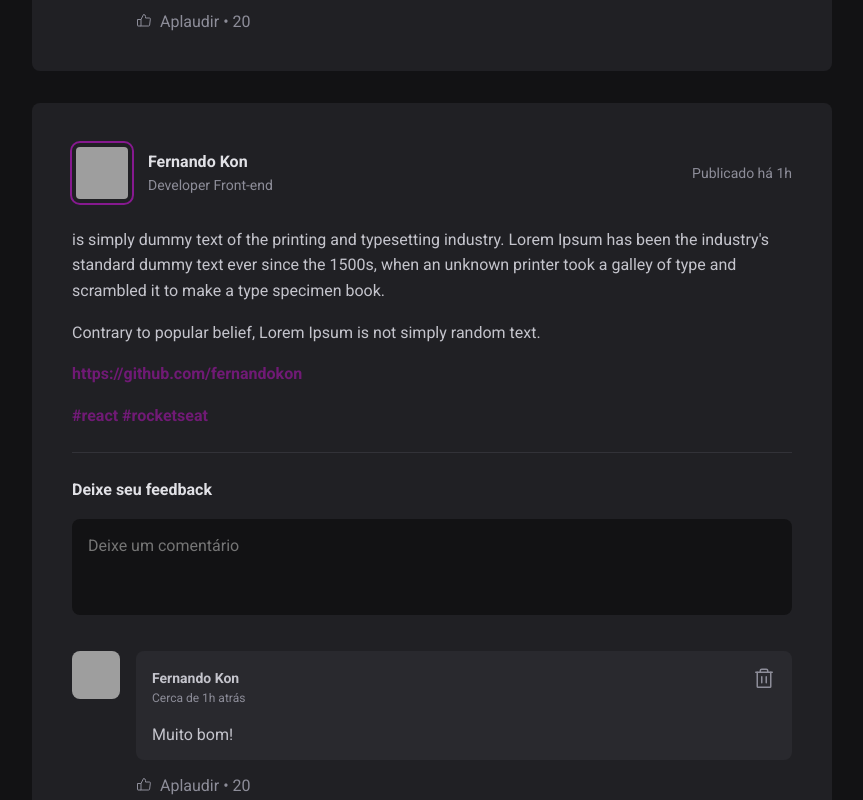
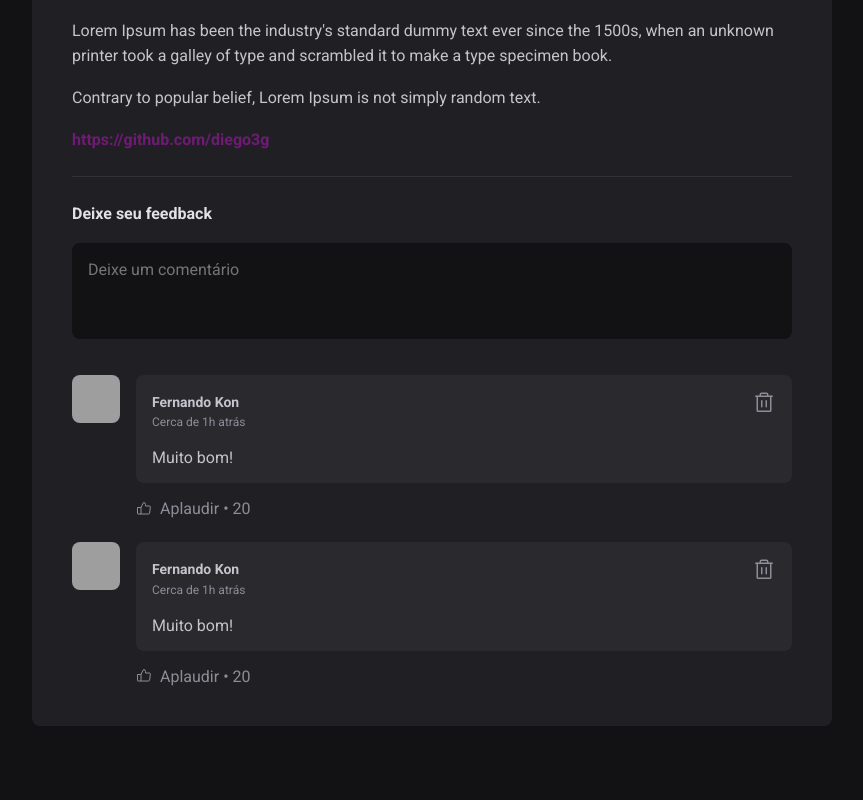
Before and after one commit to FernandoKon/react-project, a React (Vite) app: page / in a window 1280 px wide. Shown: the part 1100-1900 px from the top of the page, without its empty margins (352-1215 px from the left). After the commit the page ends 1858 px from the top, so only its background shows below. Built offline with nearby package versions, Linux system fonts and the light colour scheme; grey boxes are pictures that could not be loaded.

Commit message:
feat dynamic post

```diff
--- a/package.json
+++ b/package.json
@@ -10,6 +10,7 @@
     "preview": "vite preview"
   },
   "dependencies": {
+    "date-fns": "^3.6.0",
     "phosphor-react": "^1.4.1",
     "react": "^18.2.0",
     "react-dom": "^18.2.0"
--- a/src/App.jsx
+++ b/src/App.jsx
@@ -4,6 +4,37 @@ import { Sidebar } from './components/Sidebar';
 
 import styles from './App.module.css';
 import './global.css';
+
+const posts = [
+  {
+    id: 1,
+    author: {
+      avatarUrl: 'https://github.com/fernandokon.png',
+      name: 'Fernando Kon',
+      role: 'Developer'
+    },
+    content: [
+      {type: "paragraph", content: "is simply dummy text of the printing and typesetting industry. Lorem Ipsum has been the industry's standard dummy text ever since the 1500s, when an unknown printer took a galley of type and scrambled it to make a type specimen book."},
+      {type: "paragraph", content: "Contrary to popular belief, Lorem Ipsum is not simply random text."},
+      {type: "link", content: "https://github.com/fernandokon"}
+    ],
+    publishedAt: new Date('2024-04-18 10:50:00')
+  },
+  {
+    id: 2,
+    author: {
+      avatarUrl: 'https://github.com/diego3g.png',
+      name: 'João Paulo',
+      role: 'Developer'
+    },
+    content: [
+      {type: "paragraph", content: "Lorem Ipsum has been the industry's standard dummy text ever since the 1500s, when an unknown printer took a galley of type and scrambled it to make a type specimen book."},
+      {type: "paragraph", content: "Contrary to popular belief, Lorem Ipsum is not simply random text."},
+      {type: "link", content: "https://github.com/diego3g"}
+    ],
+    publishedAt: new Date('2024-04-20 11:30:00')
+  }
+]
 
 function App() {
   return (
@@ -13,9 +44,17 @@ function App() {
         <div className={styles.wrapper}>
           <Sidebar/>
           <main>
-            <Post author="Fernando" content="Um texto qualquer"/>
-            <Post author="Fernando" content="Um texto qualquer"/>
-            <Post author="Fernando" content="Um texto qualquer"/>
+            {
+              posts.map(post => {
+                return (
+                  <Post
+                    author={post.author}
+                    content={post.content}
+                    publishedAt={post.publishedAt}
+                  />
+                )
+              })
+            }
           </main>
         </div>
       </div>
--- a/src/components/Post.jsx
+++ b/src/components/Post.jsx
@@ -1,34 +1,59 @@
-import { Avatar } from './Avatar'
-import { Comment } from './Comment'
-import styles from './Post.module.css'
+import { format, formatDistanceToNow } from 'date-fns';
+import { ptBR } from 'date-fns/locale/pt-BR'
 
-export function Post () {
+import { Avatar } from './Avatar';
+import { Comment } from './Comment';
+
+import styles from './Post.module.css';
+import { useState } from 'react';
+
+
+export function Post ({author, publishedAt, content}) {
+    const [comments, setComments] = useState([
+        1,
+        2
+    ])
+
+    const publishedDateFormatted = format(publishedAt, "d 'de' LLLL 'às' HH:mm'h'", {locale: ptBR});
+
+    const publishedDateRelativeToNow = formatDistanceToNow(publishedAt, {
+        locale: ptBR,
+        addSuffix: true
+    })
+
+    function handleCreateNewComment () {
+        event.preventDefault()
+        setComments([...comments, comments.length + 1])
+    }
+
     return (
         <article className={styles.post}>
             <header>
                 <div className={styles.author}>
-                    <Avatar src="https://github.com/fernandokon.png" />
+                    <Avatar src={author.avatarUrl}/>
                     <div className={styles.authorInfo}>
-                        <strong>Fernando Kon</strong>
-                        <span>Developer Front-end</span>
+                        <strong>{author.name}</strong>
+                        <span>{author.role}</span>
                     </div>
                 </div>
 
-                <time title="17 de abril às 14:18h" dateTime='2024-04-17 14:18:30'>Publicado há 1h</time>
+                <time title={publishedDateFormatted} dateTime={publishedAt.toISOString()}>{publishedDateRelativeToNow}</time>
 
             </header>
 
             <div className={styles.content}>
-                <p> is simply dummy text of the printing and typesetting industry. Lorem Ipsum has been the industry's standard dummy text ever since the 1500s, when an unknown printer took a galley of type and scrambled it to make a type specimen book.</p>
-                <p>Contrary to popular belief, Lorem Ipsum is not simply random text.</p>
-                <p><a href="">https://github.com/fernandokon</a></p>
-                <p>
-                    <a href="">#react</a>{' '}
-                    <a href="">#rocketseat</a>
-                </p>
+                {
+                    content.map(item => {
+                        if (item.type == 'paragraph') {
+                            return <p>{item.content}</p>
+                        } else if (item.type == 'link') {
+                            return <p><a href='#'>{item.content}</a></p>
+                        }
+                    })
+                }
             </div>
 
-            <form className={styles.commentForm}>
+            <form onSubmit={handleCreateNewComment} className={styles.commentForm}>
                 <strong>Deixe seu feedback</strong>
 
                 <textarea
@@ -41,9 +66,11 @@ export function Post () {
             </form>
 
             <div className={styles.commentList}>
-                <Comment/>
-                <Comment/>
-                <Comment/>
+                {
+                    comments.map(comment => {
+                        return <Comment/>
+                    })
+                }
             </div>
         </article>
     )
```
Also changed, not shown: 1 other file (tests, documents, lock files or other folders).
